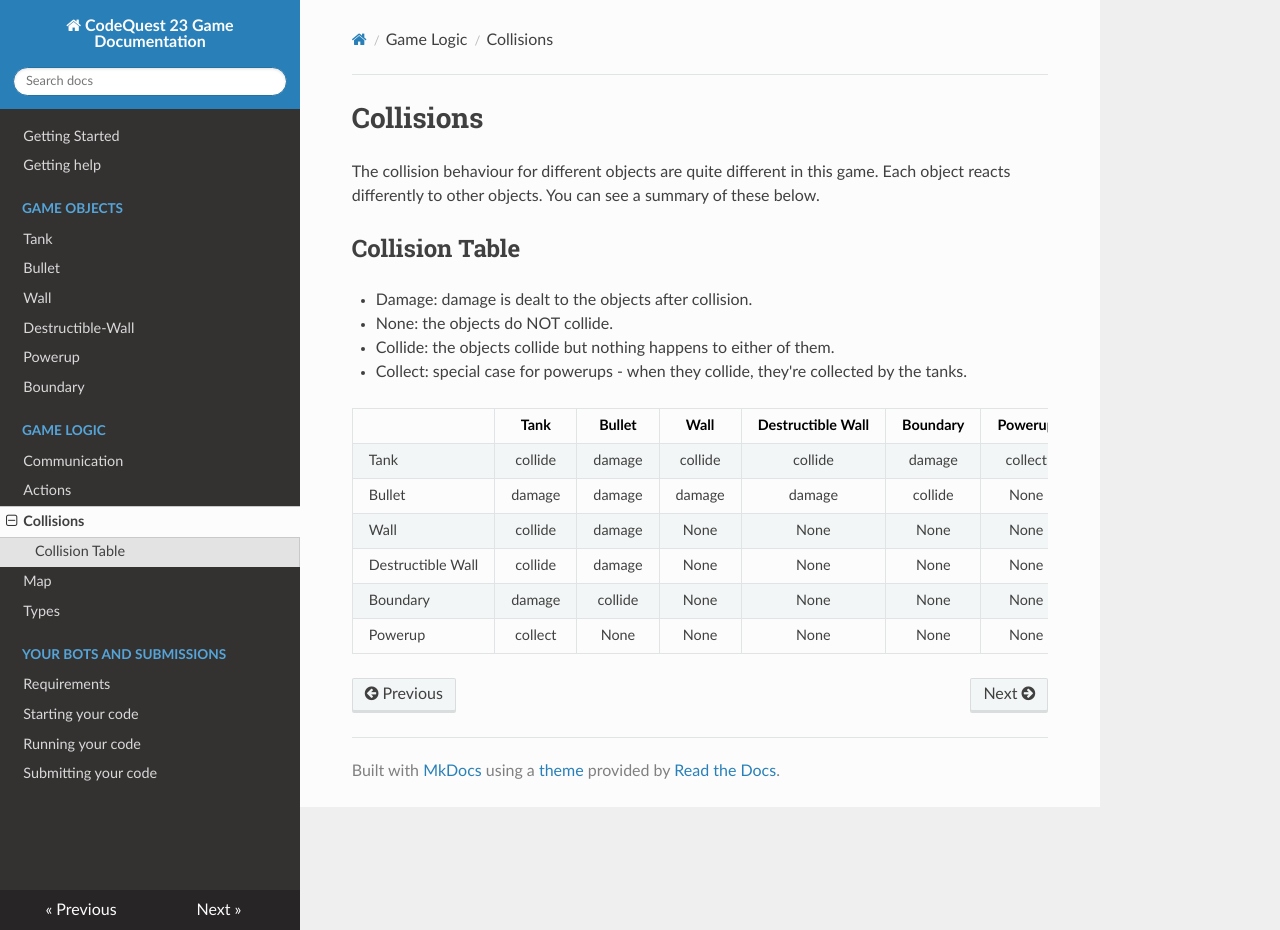
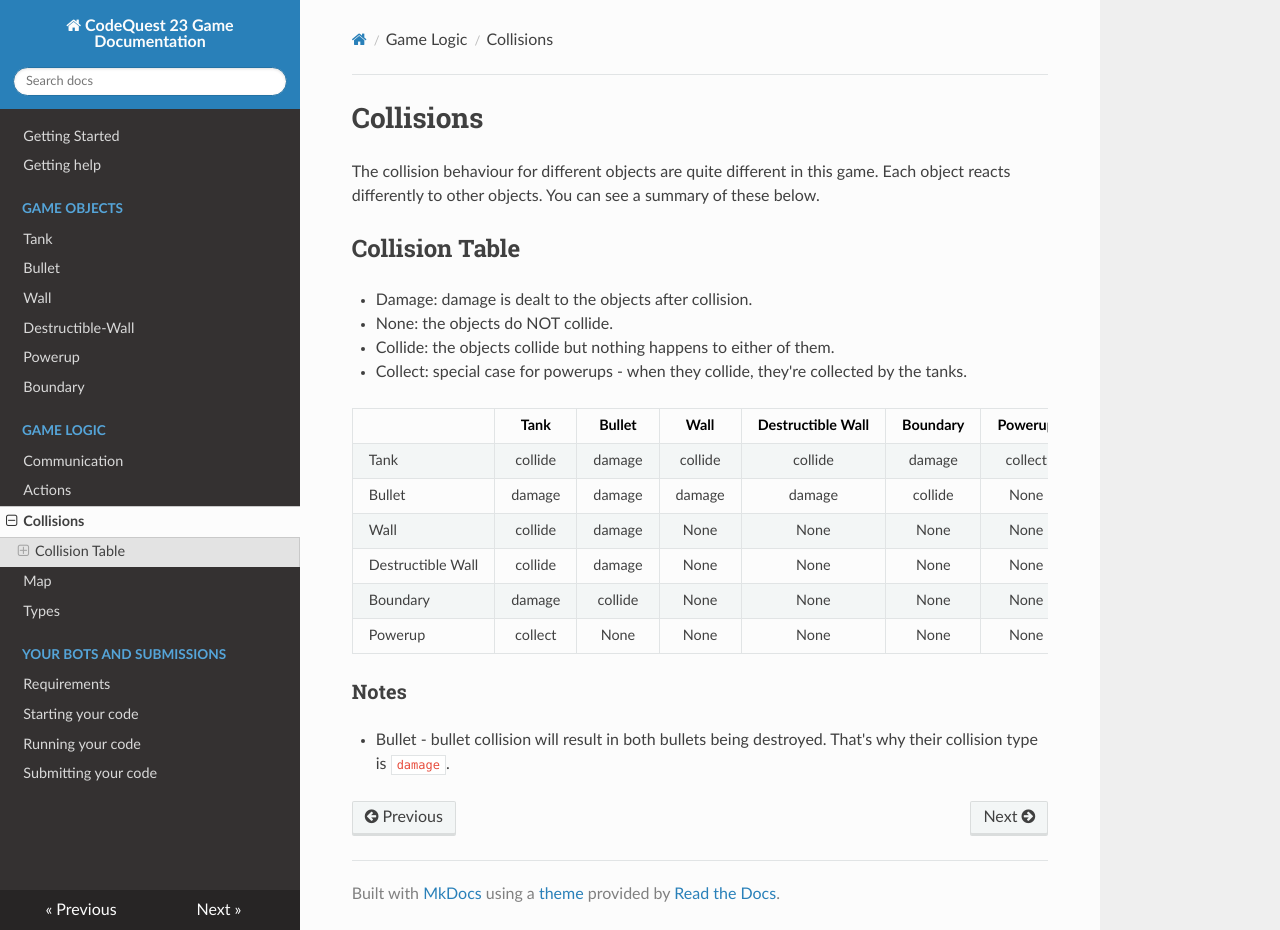
Before and after one commit to MonashAPS/cq23-game-server, an MkDocs documentation site: the page built from docs/game_logic/collisions.md, in a window 1280 px wide and 930 px high. Built offline with MkDocs 1.6.1, drawn with Linux system fonts in a browser that asks for light colours; nearby versions of some CDN libraries.

Commit message:
Update docs #skip-image

```diff
--- a/docs/game_logic/collisions.md
+++ b/docs/game_logic/collisions.md
@@ -18,3 +18,7 @@ other objects. You can see a summary of these below.
 | Destructible Wall | collide | damage  |  None   |       None        |   None   |  None   |
 | Boundary          | damage  | collide |  None   |       None        |   None   |  None   |
 | Powerup           | collect |  None   |  None   |       None        |   None   |  None   |
+
+### Notes
+
+- Bullet - bullet collision will result in both bullets being destroyed. That's why their collision type is `damage`.
```
